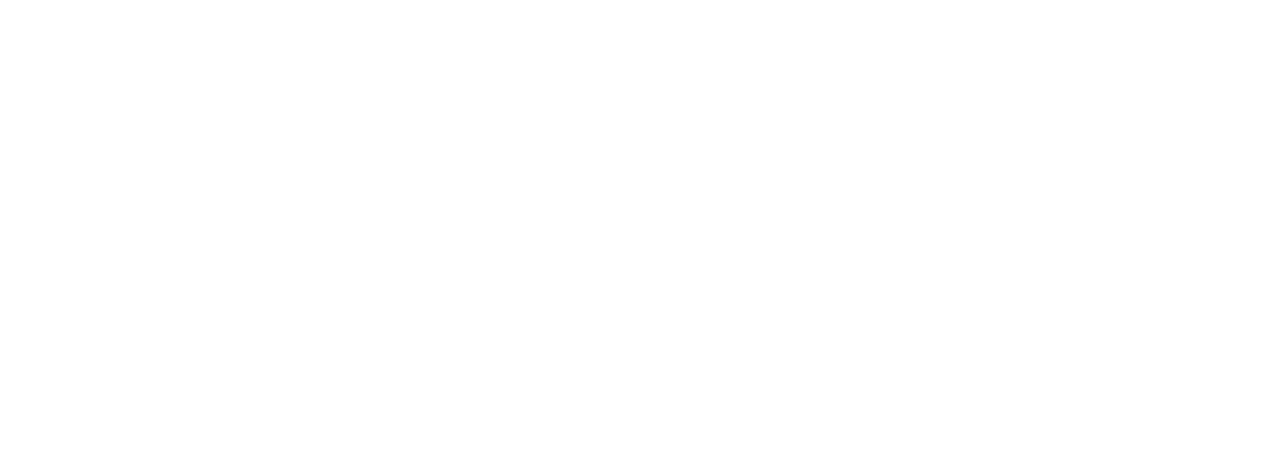
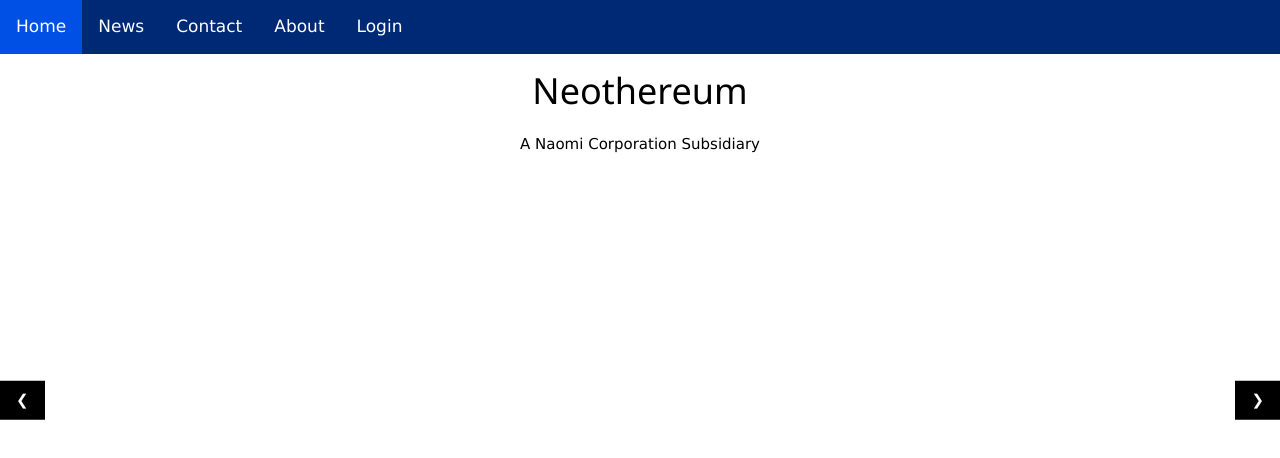
Before and after one commit to Just-a-Unity-Dev/neothereum-web, a plain HTML site: page src/index.html in a window 1280 px wide. Drawn offline with nearby package versions, Linux system fonts and the light colour scheme.

Commit message:
images, navbar and slideshow

```diff
--- /dev/null
+++ b/src/css/main.css
@@ -0,0 +1,9 @@
+@import url('https://fonts.googleapis.com/css2?family=Lato:wght@300&family=Noto+Sans+JP:wght@100&family=Roboto+Slab:wght@300&display=swap');
+
+body {
+    margin: 0;
+    font-family: Arial, Helvetica, sans-serif;
+    /*font-family: 'Lato', sans-serif;*/
+    font-family: 'Noto Sans JP', sans-serif;
+    /*font-family: 'Roboto Slab', serif;*/
+}
--- /dev/null
+++ b/src/css/topbar.css
@@ -0,0 +1,23 @@
+.topnav {
+  overflow: hidden;
+  background-color: #002975;
+}
+
+.topnav a {
+  float: left;
+  color: #ffffff;
+  text-align: center;
+  padding: 14px 16px;
+  text-decoration: none;
+  font-size: 17px;
+}
+
+.topnav a:hover {
+  background-color: #003daf;
+  color: rgb(255, 255, 255);
+}
+
+.topnav a.active {
+  background-color: #0050e6;
+  color: white;
+}
--- a/src/index.html
+++ b/src/index.html
@@ -4,9 +4,37 @@
     <meta charset="UTF-8">
     <meta http-equiv="X-UA-Compatible" content="IE=edge">
     <meta name="viewport" content="width=device-width, initial-scale=1.0">
-    <title>Document</title>
+    <title>Neothereum</title>
+    <link rel="icon" type="image/png" href="./../image/png/neothereum.png" />
+    <link rel="stylesheet" href="css/topbar.css">
+    <link rel="stylesheet" href="css/main.css">
+    <link rel="stylesheet" href="https://www.w3schools.com/w3css/4/w3.css">
+    <style>
+        .mySlides {display:none;}
+    </style>
 </head>
 <body>
+    <div class="topnav">
+        <a class="active" href="#home">Home</a>
+        <a href="#news">News</a>
+        <a href="#contact">Contact</a>
+        <a href="#about">About</a>
+        <a href="#about">Login</a>
+    </div>
+    <div style="text-align: center;">
+        <h1>Neothereum</h1>
+        <p>A Naomi Corporation Subsidiary</p>
+    </div>
+    <div>
+        <div class="w3-display-container w3-display-middle mySlides" style="max-width:500px">
+            <img src="./../image/jpg/earthworm.jpg" style="width:100%; text-align: center;">
+            <div class="w3-display-bottomleft w3-container w3-padding-16 w3-black">
+                A happy costumer!
+            </div>
+        </div>
+    </div>
 
+    <button class="w3-button w3-display-left w3-black" onclick="plusDivs(-1)">&#10094;</button>
+    <button class="w3-button w3-display-right w3-black" onclick="plusDivs(1)">&#10095;</button>
 </body>
 </html>
```
Also changed, not shown: image/png/neothereum happy.png (added), image/png/neothereum sad.png (added), image/png/neothereum.png (added), 1 other file.
